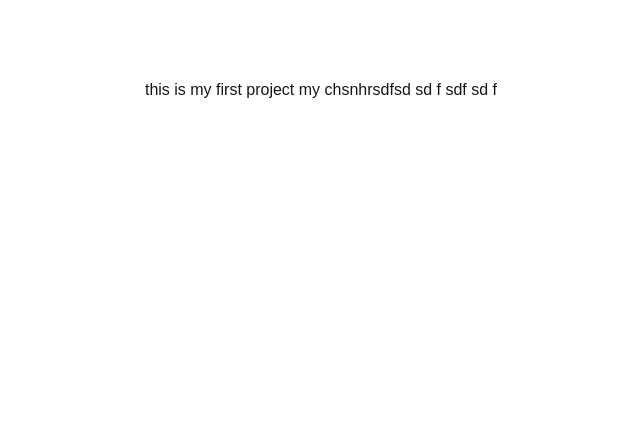
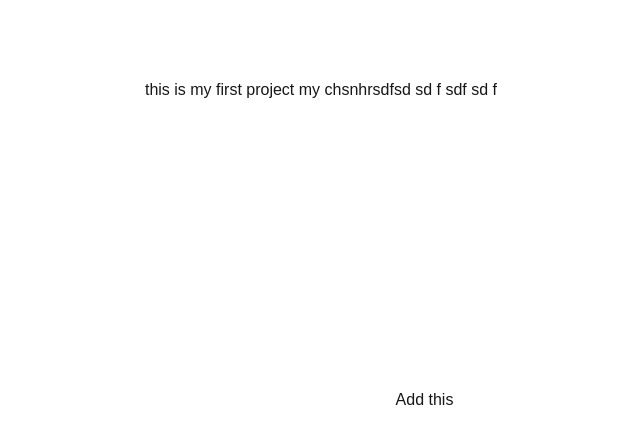
Before and after one commit to karankn04/myaiproject, a Next.js app: page / in a window 1280 px wide. Shown: the top 444 px of the page, without its empty margins (319-959 px from the left). Built offline with nearby package versions, Linux system fonts and the light colour scheme.

Commit message:
add Todo component and input field to index page

```diff
--- a/pages/index.tsx
+++ b/pages/index.tsx
@@ -1,3 +1,4 @@
+import Todo from "@/ui/Todo";
 
 
 
@@ -5,6 +6,10 @@ export default function Home() {
   return (
     <div className="grid grid-rows-[20px_1fr_20px] items-center justify-items-center min-h-screen p-8 pb-20 gap-16 sm:p-20 font-[family-name:var(--font-geist-sans)]">
       this is my first project my chsnhrsdfsd sd f sdf sd f
+      <div>
+     <input type="text" />
+     <button>Add this</button >
+    </div>
     </div>
   );
 }
--- /dev/null
+++ b/ui/Todo.tsx
@@ -0,0 +1,15 @@
+const Todo = () => {
+
+
+
+  return (
+     <div>
+     <input type="text" />
+     <button>Add Todo</button>
+    </div>
+  )
+
+}
+
+
+export default Todo;
```
